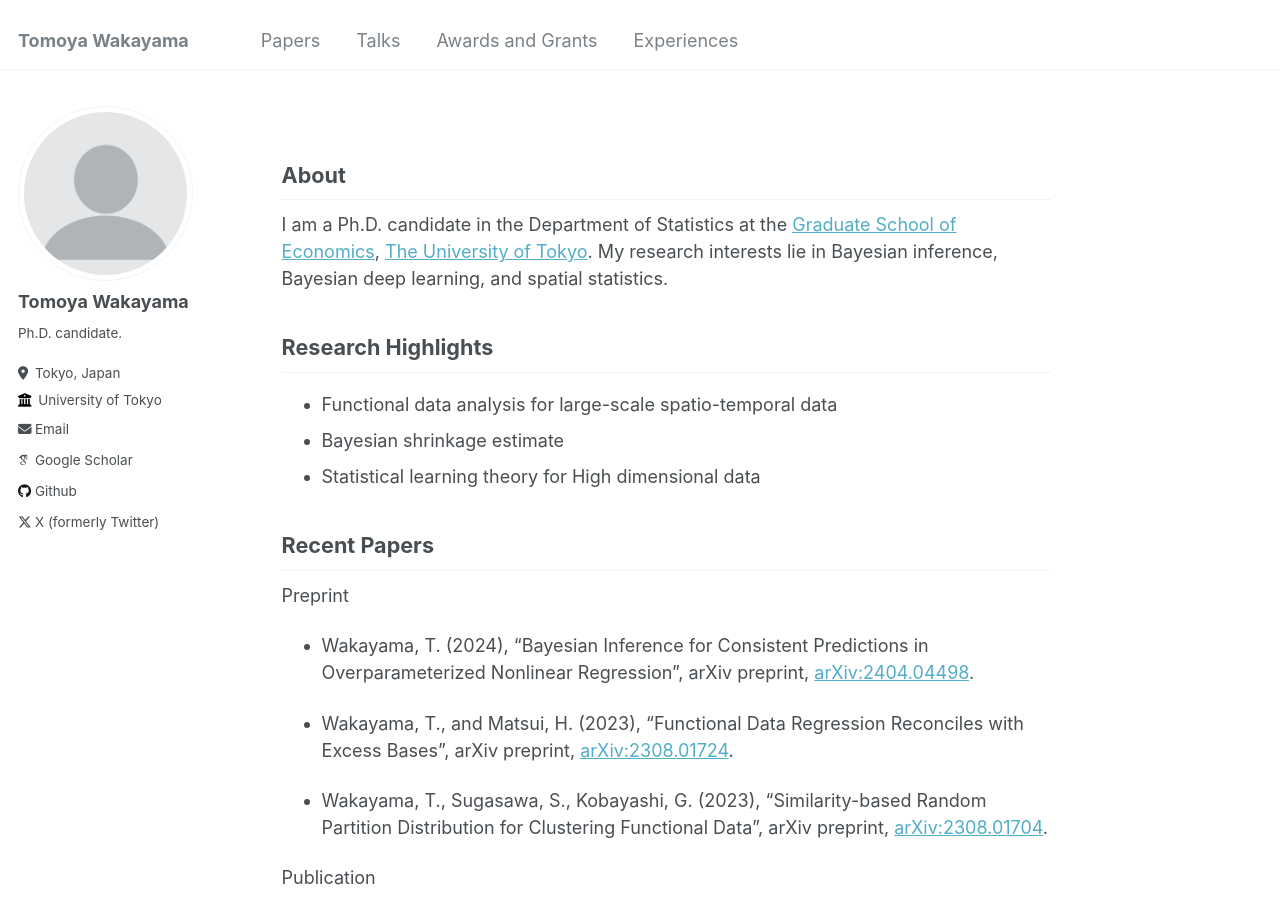
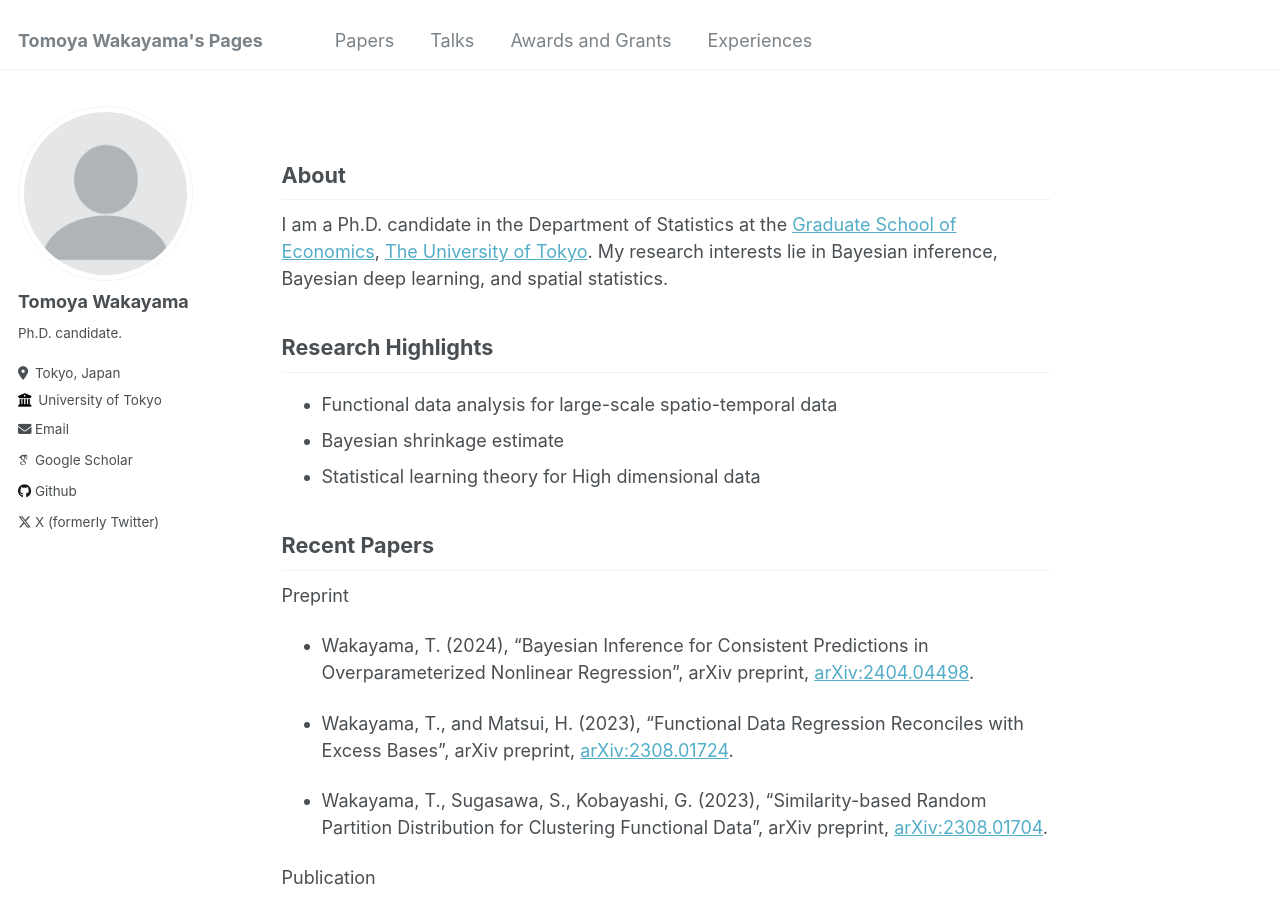
Before and after one commit to TomWaka/TomWaka.github.io, a Jekyll site: the page built from _pages/home.md, in a window 1280 px wide and 900 px high. Built offline with Jekyll 4.4.1, drawn with Linux system fonts in a browser that asks for light colours; some web fonts are replaced.

Commit message:
Update _config.yml

```diff
--- a/_config.yml
+++ b/_config.yml
@@ -8,7 +8,7 @@
 
 # Basic Site Settings
 locale                   : "en-US"
-title                    : "Tomoya Wakayama"
+title                    : "Tomoya Wakayama's Pages"
 title_separator          : "-"
 name                     : "Tomoya Wakayama"
 description              : "Ph.D. candidate, Department of Statistics, Graduate School of Economics, The University of Tokyo"
```
